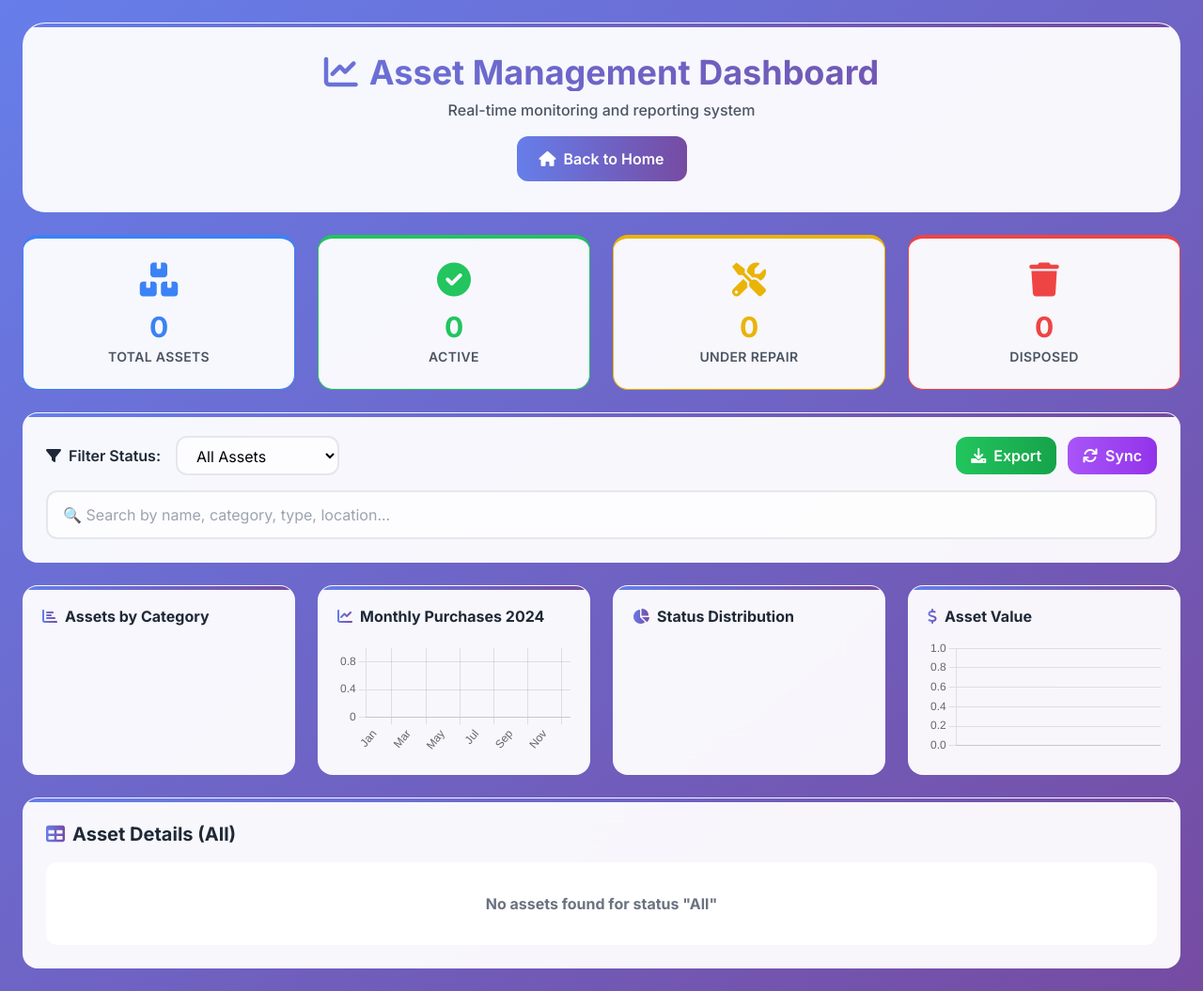
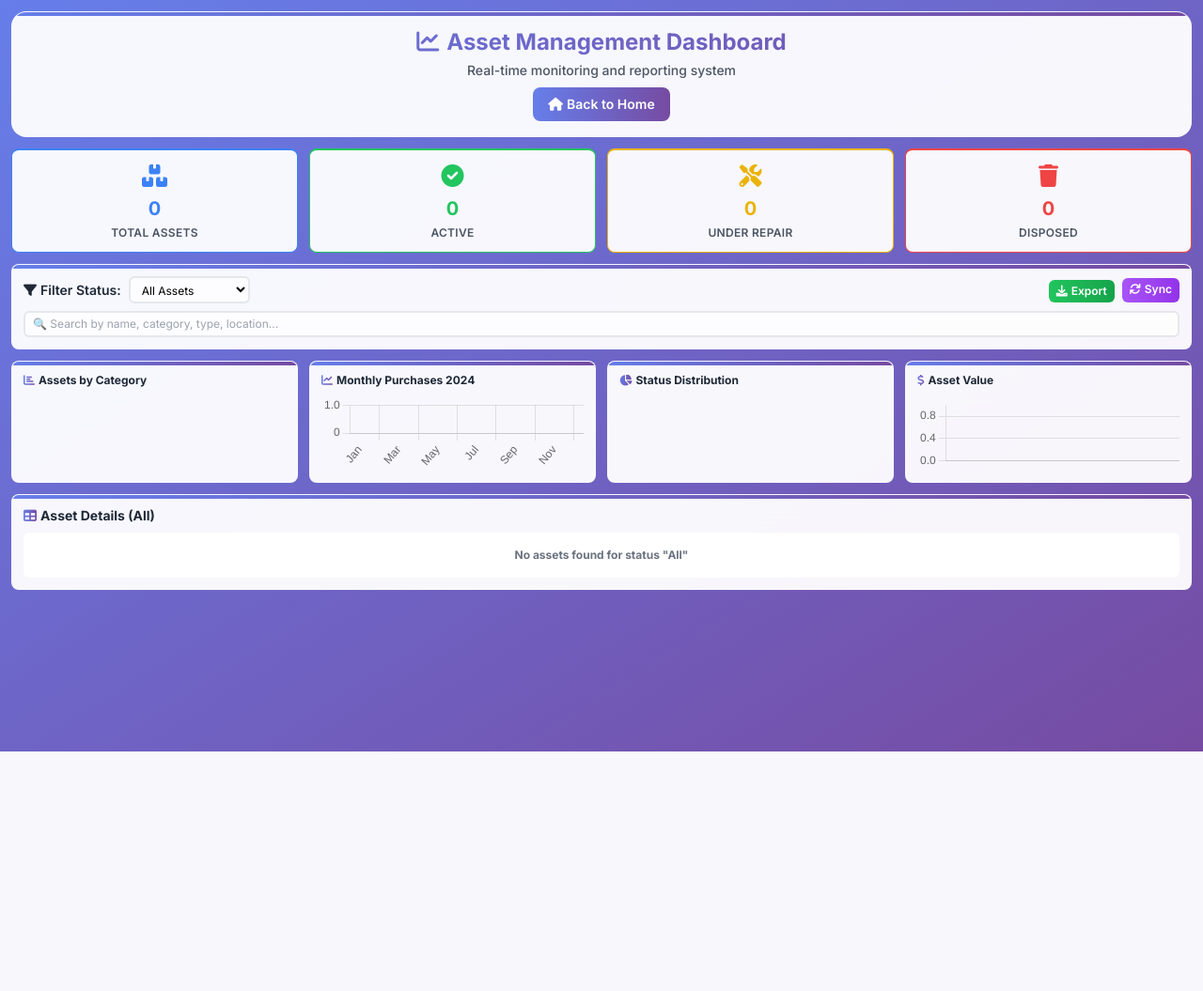
Before and after one commit to hafidzduddin85/ambp, a FastAPI app: page /dashboard in a window 1280 px wide. Shown: the whole page at 94% size. After the commit the page ends 800 px from the top, so only its background shows below. Run offline with FastAPI, Linux system fonts and the light colour scheme; the visitor is signed in with stand-in values (Sample User, id 1); lists and menus that the app fills with data are empty; parts of the project's set-up code (start-up, migrations or seed data) failed here and were passed over; some libraries are stand-ins or nearby versions.

Commit message:
redesign

```diff
--- a/app/templates/dashboard.html
+++ b/app/templates/dashboard.html
@@ -12,62 +12,62 @@
     {% include 'base_tailwind.html' %}
 </head>
 <body class="font-inter bg-gradient-to-br from-primary to-secondary min-h-screen">
-    <div class="max-w-7xl mx-auto p-4 md:p-6">
+    <div class="max-w-8xl mx-auto p-2 md:p-3">
         <!-- Header -->
-        <div class="glass rounded-3xl p-6 md:p-8 mb-6 text-center relative overflow-hidden gradient-border">
-            <h1 class="text-2xl md:text-3xl lg:text-4xl font-bold text-gray-800 mb-2 bg-gradient-to-r from-primary to-secondary bg-clip-text text-transparent">
-                <i class="fas fa-chart-line mr-3"></i>Asset Management Dashboard
+        <div class="glass rounded-2xl p-3 md:p-4 mb-3 text-center relative overflow-hidden gradient-border">
+            <h1 class="text-lg md:text-xl lg:text-2xl font-bold text-gray-800 mb-1 bg-gradient-to-r from-primary to-secondary bg-clip-text text-transparent">
+                <i class="fas fa-chart-line mr-2"></i>Asset Management Dashboard
             </h1>
-            <p class="text-gray-600 font-medium mb-4">Real-time monitoring and reporting system</p>
-            <a href="/home" class="inline-flex items-center px-6 py-3 bg-gradient-to-r from-primary to-secondary text-white rounded-xl font-semibold hover:-translate-y-1 hover:shadow-lg transition-all duration-300">
-                <i class="fas fa-home mr-2"></i>Back to Home
+            <p class="text-gray-600 font-medium mb-2 text-xs md:text-sm">Real-time monitoring and reporting system</p>
+            <a href="/home" class="inline-flex items-center px-4 py-2 bg-gradient-to-r from-primary to-secondary text-white rounded-lg font-semibold hover:-translate-y-1 hover:shadow-lg transition-all duration-300 text-sm">
+                <i class="fas fa-home mr-1"></i>Back to Home
             </a>
         </div>
 
         <!-- Statistics Cards -->
-        <div class="grid grid-cols-2 lg:grid-cols-4 gap-4 md:gap-6 mb-6">
-            <div class="glass rounded-2xl p-4 md:p-6 text-center relative overflow-hidden hover:-translate-y-2 hover:scale-105 transition-all duration-300 border-t-4 border-blue-500">
-                <div class="text-3xl md:text-4xl text-blue-500 mb-3">
+        <div class="grid grid-cols-2 lg:grid-cols-4 gap-2 md:gap-3 mb-3">
+            <div class="glass rounded-lg p-2 md:p-3 text-center relative overflow-hidden hover:-translate-y-1 hover:scale-102 transition-all duration-300 border-t-2 border-blue-500">
+                <div class="text-xl md:text-2xl text-blue-500 mb-1">
                     <i class="fas fa-boxes"></i>
                 </div>
-                <div class="text-2xl md:text-3xl font-bold text-blue-500 mb-1">{{ assets|length }}</div>
-                <div class="text-xs md:text-sm text-gray-600 font-semibold uppercase tracking-wide">Total Assets</div>
+                <div class="text-lg md:text-xl font-bold text-blue-500 mb-1">{{ assets|length }}</div>
+                <div class="text-xs text-gray-600 font-semibold uppercase tracking-wide">Total Assets</div>
             </div>
 
-            <div class="glass rounded-2xl p-4 md:p-6 text-center relative overflow-hidden hover:-translate-y-2 hover:scale-105 transition-all duration-300 border-t-4 border-green-500">
-                <div class="text-3xl md:text-4xl text-green-500 mb-3">
+            <div class="glass rounded-lg p-2 md:p-3 text-center relative overflow-hidden hover:-translate-y-1 hover:scale-102 transition-all duration-300 border-t-2 border-green-500">
+                <div class="text-xl md:text-2xl text-green-500 mb-1">
                     <i class="fas fa-check-circle"></i>
                 </div>
-                <div class="text-2xl md:text-3xl font-bold text-green-500 mb-1">{{ active_count }}</div>
-                <div class="text-xs md:text-sm text-gray-600 font-semibold uppercase tracking-wide">Active</div>
+                <div class="text-lg md:text-xl font-bold text-green-500 mb-1">{{ active_count }}</div>
+                <div class="text-xs text-gray-600 font-semibold uppercase tracking-wide">Active</div>
             </div>
 
-            <div class="glass rounded-2xl p-4 md:p-6 text-center relative overflow-hidden hover:-translate-y-2 hover:scale-105 transition-all duration-300 border-t-4 border-yellow-500">
-                <div class="text-3xl md:text-4xl text-yellow-500 mb-3">
+            <div class="glass rounded-lg p-2 md:p-3 text-center relative overflow-hidden hover:-translate-y-1 hover:scale-102 transition-all duration-300 border-t-2 border-yellow-500">
+                <div class="text-xl md:text-2xl text-yellow-500 mb-1">
                     <i class="fas fa-tools"></i>
                 </div>
-                <div class="text-2xl md:text-3xl font-bold text-yellow-500 mb-1">{{ repair_count }}</div>
-                <div class="text-xs md:text-sm text-gray-600 font-semibold uppercase tracking-wide">Under Repair</div>
+                <div class="text-lg md:text-xl font-bold text-yellow-500 mb-1">{{ repair_count }}</div>
+                <div class="text-xs text-gray-600 font-semibold uppercase tracking-wide">Under Repair</div>
             </div>
 
-            <div class="glass rounded-2xl p-4 md:p-6 text-center relative overflow-hidden hover:-translate-y-2 hover:scale-105 transition-all duration-300 border-t-4 border-red-500">
-                <div class="text-3xl md:text-4xl text-red-500 mb-3">
+            <div class="glass rounded-lg p-2 md:p-3 text-center relative overflow-hidden hover:-translate-y-1 hover:scale-102 transition-all duration-300 border-t-2 border-red-500">
+                <div class="text-xl md:text-2xl text-red-500 mb-1">
                     <i class="fas fa-trash"></i>
                 </div>
-                <div class="text-2xl md:text-3xl font-bold text-red-500 mb-1">{{ disposed_count }}</div>
-                <div class="text-xs md:text-sm text-gray-600 font-semibold uppercase tracking-wide">Disposed</div>
+                <div class="text-lg md:text-xl font-bold text-red-500 mb-1">{{ disposed_count }}</div>
+                <div class="text-xs text-gray-600 font-semibold uppercase tracking-wide">Disposed</div>
             </div>
         </div>
 
         <!-- Controls -->
-        <div class="glass rounded-2xl p-4 md:p-6 mb-6 relative overflow-hidden gradient-border">
-            <div class="flex flex-col lg:flex-row justify-between items-start lg:items-center gap-4">
-                <div class="flex flex-col sm:flex-row items-start sm:items-center gap-4">
-                    <label class="font-semibold text-gray-800 flex items-center">
-                        <i class="fas fa-filter mr-2"></i>Filter Status:
+        <div class="glass rounded-lg p-2 md:p-3 mb-3 relative overflow-hidden gradient-border">
+            <div class="flex flex-col lg:flex-row justify-between items-start lg:items-center gap-2">
+                <div class="flex flex-col sm:flex-row items-start sm:items-center gap-2">
+                    <label class="font-semibold text-gray-800 flex items-center text-sm">
+                        <i class="fas fa-filter mr-1"></i>Filter Status:
                     </label>
                     <form method="get" action="/dashboard" class="inline">
-                        <select name="status" onchange="this.form.submit()" class="px-4 py-2 border-2 border-gray-200 rounded-xl bg-white/80 focus:border-primary focus:ring-4 focus:ring-primary/10 transition-all duration-300">
+                        <select name="status" onchange="this.form.submit()" class="px-2 py-1 border-2 border-gray-200 rounded-md bg-white/80 focus:border-primary focus:ring-2 focus:ring-primary/10 transition-all duration-300 text-xs">
                             <option value="All" {% if selected_status == 'All' %}selected{% endif %}>All Assets</option>
                             <option value="Active" {% if selected_status == 'Active' %}selected{% endif %}>Active</option>
                             <option value="In Storage" {% if selected_status == 'In Storage' %}selected{% endif %}>In Storage</option>
@@ -78,97 +78,97 @@
                     </form>
                 </div>
 
-                <div class="flex flex-col sm:flex-row gap-3">
+                <div class="flex flex-col sm:flex-row gap-2">
                     <form method="get" action="/export" class="inline">
                         <input type="hidden" name="status" value="{{ selected_status }}">
-                        <button type="submit" class="px-4 py-2 bg-gradient-to-r from-green-500 to-green-600 text-white rounded-xl font-semibold hover:-translate-y-1 hover:shadow-lg transition-all duration-300">
-                            <i class="fas fa-download mr-2"></i>Export
+                        <button type="submit" class="px-2 py-1 bg-gradient-to-r from-green-500 to-green-600 text-white rounded-md font-semibold hover:-translate-y-1 hover:shadow-lg transition-all duration-300 text-xs">
+                            <i class="fas fa-download mr-1"></i>Export
                         </button>
                     </form>
                     {% if user and user.role == 'admin' %}
-                    <a href="/sync" class="px-4 py-2 bg-gradient-to-r from-purple-500 to-purple-600 text-white rounded-xl font-semibold hover:-translate-y-1 hover:shadow-lg transition-all duration-300">
-                        <i class="fas fa-sync mr-2"></i>Sync
+                    <a href="/sync" class="px-2 py-1 bg-gradient-to-r from-purple-500 to-purple-600 text-white rounded-md font-semibold hover:-translate-y-1 hover:shadow-lg transition-all duration-300 text-xs">
+                        <i class="fas fa-sync mr-1"></i>Sync
                     </a>
                     {% endif %}
                 </div>
             </div>
 
-            <div class="mt-4">
-                <input type="text" id="searchBox" class="w-full px-4 py-3 border-2 border-gray-200 rounded-xl bg-white/80 focus:border-primary focus:ring-4 focus:ring-primary/10 transition-all duration-300" placeholder="🔍 Search by name, category, type, location..." onkeyup="searchTable()">
+            <div class="mt-2">
+                <input type="text" id="searchBox" class="w-full px-2 py-1 border-2 border-gray-200 rounded-md bg-white/80 focus:border-primary focus:ring-2 focus:ring-primary/10 transition-all duration-300 text-xs" placeholder="🔍 Search by name, category, type, location..." onkeyup="searchTable()">
             </div>
         </div>
 
         <!-- Mobile Tabs -->
-        <div class="lg:hidden glass rounded-2xl p-4 mb-6">
-            <div class="flex gap-2">
-                <button class="flex-1 px-4 py-3 bg-primary text-white rounded-xl font-semibold" onclick="showTab('charts')">📊 Charts</button>
-                <button class="flex-1 px-4 py-3 bg-gray-200 text-gray-700 rounded-xl font-semibold" onclick="showTab('table')">📋 Table</button>
+        <div class="lg:hidden glass rounded-lg p-2 mb-3">
+            <div class="flex gap-1">
+                <button class="flex-1 px-2 py-1 bg-primary text-white rounded-md font-semibold text-xs" onclick="showTab('charts')">📊 Charts</button>
+                <button class="flex-1 px-2 py-1 bg-gray-200 text-gray-700 rounded-md font-semibold text-xs" onclick="showTab('table')">📋 Table</button>
             </div>
         </div>
 
         <!-- Charts Section -->
         <div id="charts-tab" class="tab-content">
-            <div class="grid grid-cols-1 md:grid-cols-2 lg:grid-cols-4 gap-4 md:gap-6 mb-6">
-                <div class="glass rounded-2xl p-4 md:p-5 relative overflow-hidden gradient-border hover:-translate-y-1 transition-all duration-300">
-                    <h3 class="text-sm md:text-base font-bold text-gray-800 mb-3 flex items-center">
-                        <i class="fas fa-chart-bar mr-2 bg-gradient-to-r from-primary to-secondary bg-clip-text text-transparent"></i>
+            <div class="grid grid-cols-1 md:grid-cols-2 lg:grid-cols-4 gap-2 md:gap-3 mb-3">
+                <div class="glass rounded-lg p-2 md:p-3 relative overflow-hidden gradient-border hover:-translate-y-1 transition-all duration-300">
+                    <h3 class="text-xs font-bold text-gray-800 mb-2 flex items-center">
+                        <i class="fas fa-chart-bar mr-1 bg-gradient-to-r from-primary to-secondary bg-clip-text text-transparent"></i>
                         Assets by Category
                     </h3>
-                    <div class="flex flex-col lg:flex-row gap-3">
-                        <canvas id="kategoriChart" class="max-h-32 lg:max-h-28 flex-1"></canvas>
-                        <div id="kategoriInfo" class="text-xs space-y-1 lg:w-24"></div>
+                    <div class="flex flex-col lg:flex-row gap-2">
+                        <canvas id="kategoriChart" class="max-h-20 flex-1"></canvas>
+                        <div id="kategoriInfo" class="text-xs space-y-1 lg:w-16"></div>
                     </div>
                 </div>
 
-                <div class="glass rounded-2xl p-4 md:p-5 relative overflow-hidden gradient-border hover:-translate-y-1 transition-all duration-300">
-                    <h3 class="text-sm md:text-base font-bold text-gray-800 mb-3 flex items-center">
-                        <i class="fas fa-chart-line mr-2 bg-gradient-to-r from-primary to-secondary bg-clip-text text-transparent"></i>
+                <div class="glass rounded-lg p-2 md:p-3 relative overflow-hidden gradient-border hover:-translate-y-1 transition-all duration-300">
+                    <h3 class="text-xs font-bold text-gray-800 mb-2 flex items-center">
+                        <i class="fas fa-chart-line mr-1 bg-gradient-to-r from-primary to-secondary bg-clip-text text-transparent"></i>
                         Monthly Purchases 2024
                     </h3>
-                    <canvas id="monthlyChart" class="max-h-32"></canvas>
+                    <canvas id="monthlyChart" class="max-h-20"></canvas>
                 </div>
 
-                <div class="glass rounded-2xl p-4 md:p-5 relative overflow-hidden gradient-border hover:-translate-y-1 transition-all duration-300">
-                    <h3 class="text-sm md:text-base font-bold text-gray-800 mb-3 flex items-center">
-                        <i class="fas fa-chart-pie mr-2 bg-gradient-to-r from-primary to-secondary bg-clip-text text-transparent"></i>
+                <div class="glass rounded-lg p-2 md:p-3 relative overflow-hidden gradient-border hover:-translate-y-1 transition-all duration-300">
+                    <h3 class="text-xs font-bold text-gray-800 mb-2 flex items-center">
+                        <i class="fas fa-chart-pie mr-1 bg-gradient-to-r from-primary to-secondary bg-clip-text text-transparent"></i>
                         Status Distribution
                     </h3>
-                    <div class="flex flex-col lg:flex-row gap-3">
-                        <canvas id="statusChart" class="max-h-32 lg:max-h-28 flex-1"></canvas>
-                        <div id="statusInfo" class="text-xs space-y-1 lg:w-24"></div>
+                    <div class="flex flex-col lg:flex-row gap-2">
+                        <canvas id="statusChart" class="max-h-20 flex-1"></canvas>
+                        <div id="statusInfo" class="text-xs space-y-1 lg:w-16"></div>
                     </div>
                 </div>
 
-                <div class="glass rounded-2xl p-4 md:p-5 relative overflow-hidden gradient-border hover:-translate-y-1 transition-all duration-300">
-                    <h3 class="text-sm md:text-base font-bold text-gray-800 mb-3 flex items-center">
-                        <i class="fas fa-dollar-sign mr-2 bg-gradient-to-r from-primary to-secondary bg-clip-text text-transparent"></i>
+                <div class="glass rounded-lg p-2 md:p-3 relative overflow-hidden gradient-border hover:-translate-y-1 transition-all duration-300">
+                    <h3 class="text-xs font-bold text-gray-800 mb-2 flex items-center">
+                        <i class="fas fa-dollar-sign mr-1 bg-gradient-to-r from-primary to-secondary bg-clip-text text-transparent"></i>
                         Asset Value
                     </h3>
-                    <canvas id="valueChart" class="max-h-32"></canvas>
+                    <canvas id="valueChart" class="max-h-20"></canvas>
                 </div>
             </div>
         </div>
 
         <!-- Table Section -->
         <div id="table-tab" class="tab-content">
-            <div class="glass rounded-2xl p-4 md:p-6 relative overflow-hidden gradient-border">
-                <h3 class="text-lg md:text-xl font-bold text-gray-800 mb-4 flex items-center">
-                    <i class="fas fa-table mr-2 bg-gradient-to-r from-primary to-secondary bg-clip-text text-transparent"></i>
+            <div class="glass rounded-lg p-2 md:p-3 relative overflow-hidden gradient-border">
+                <h3 class="text-sm font-bold text-gray-800 mb-2 flex items-center">
+                    <i class="fas fa-table mr-1 bg-gradient-to-r from-primary to-secondary bg-clip-text text-transparent"></i>
                     Asset Details ({{ selected_status }})
                 </h3>
-                <div class="overflow-x-auto rounded-xl">
-                    <table id="assetTable" class="w-full bg-white rounded-xl overflow-hidden">
+                <div class="overflow-x-auto rounded-md">
+                    <table id="assetTable" class="w-full bg-white rounded-md overflow-hidden">
                         <thead>
                             {% if assets %}
                             <tr class="bg-gradient-to-r from-primary to-secondary text-white">
                                 {% for key in assets[0].keys() %}
                                     {% if key in ['ID', 'Item Name', 'Category', 'Type', 'Asset Tag', 'Company', 'Location', 'Status', 'Purchase Cost', 'Purchase Date'] %}
-                                        <th class="px-3 md:px-4 py-3 md:py-4 text-left text-xs md:text-sm font-bold uppercase tracking-wider">{{ key }}</th>
+                                        <th class="px-2 py-2 text-left text-xs font-bold uppercase tracking-wider">{{ key }}</th>
                                     {% endif %}
                                 {% endfor %}
                             </tr>
                             {% else %}
-                            <tr><th class="px-4 py-8 text-center text-gray-500" colspan="100%">No assets found for status "{{ selected_status }}"</th></tr>
+                            <tr><th class="px-2 py-4 text-center text-gray-500 text-xs" colspan="100%">No assets found for status "{{ selected_status }}"</th></tr>
                             {% endif %}
                         </thead>
                         <tbody class="divide-y divide-gray-100">
@@ -176,9 +176,9 @@
                             <tr class="hover:bg-gray-50 transition-colors duration-200">
                                 {% for key, value in row.items() %}
                                     {% if key in ['ID', 'Item Name', 'Category', 'Type', 'Asset Tag', 'Company', 'Location', 'Status', 'Purchase Cost', 'Purchase Date'] %}
-                                        <td class="px-3 md:px-4 py-3 md:py-4 text-xs md:text-sm text-gray-900">
+                                        <td class="px-2 py-2 text-xs text-gray-900">
                                             {% if key == 'Status' %}
-                                                <span class="inline-flex px-2 py-1 text-xs font-semibold rounded-full
+                                                <span class="inline-flex px-1 py-0.5 text-xs font-semibold rounded-full
                                                     {% if value == 'Active' %}bg-green-100 text-green-800
                                                     {% elif value == 'In Storage' %}bg-blue-100 text-blue-800
                                                     {% elif value == 'Under Repair' %}bg-yellow-100 text-yellow-800
@@ -223,7 +223,7 @@
                 datasets: [{
                     data: kategoriValues,
                     backgroundColor: colors.slice(0, kategoriLabels.length),
-                    borderWidth: 2,
+                    borderWidth: 1,
                     borderColor: '#fff'
                 }]
             },
@@ -241,11 +241,11 @@
         kategoriLabels.forEach((label, index) => {
             const percentage = ((kategoriValues[index] / totalAssets) * 100).toFixed(1);
             categoryInfoHTML += `
-                <div class="flex items-center gap-2">
-                    <div class="w-3 h-3 rounded-full" style="background-color: ${colors[index]}"></div>
+                <div class="flex items-center gap-1">
+                    <div class="w-2 h-2 rounded-full" style="background-color: ${colors[index]}"></div>
                     <div class="flex-1">
-                        <div class="font-semibold text-gray-800">${label}</div>
-                        <div class="text-gray-600">${percentage}%</div>
+                        <div class="font-semibold text-gray-800 text-xs">${label}</div>
+                        <div class="text-gray-600 text-xs">${percentage}%</div>
                     </div>
                 </div>
             `;
@@ -277,7 +277,7 @@
                     label: 'Purchases',
                     data: monthlyData,
                     backgroundColor: '#3498db',
-                    borderRadius: 4
+                    borderRadius: 2
                 }]
             },
             options: {
@@ -305,7 +305,7 @@
                 datasets: [{
                     data: Object.values(statusData),
                     backgroundColor: ['#27ae60', '#f39c12', '#e74c3c', '#3498db', '#9b59b6'],
-                    borderWidth: 2,
+                    borderWidth: 1,
                     borderColor: '#fff'
                 }]
             },
@@ -324,11 +324,11 @@
         Object.keys(statusData).forEach((status, index) => {
             const percentage = ((statusData[status] / totalAssets) * 100).toFixed(1);
             statusInfoHTML += `
-                <div class="flex items-center gap-2">
-                    <div class="w-3 h-3 rounded-full" style="background-color: ${statusColors[index]}"></div>
+                <div class="flex items-center gap-1">
+                    <div class="w-2 h-2 rounded-full" style="background-color: ${statusColors[index]}"></div>
                     <div class="flex-1">
-                        <div class="font-semibold text-gray-800">${status}</div>
-                        <div class="text-gray-600">${percentage}%</div>
+                        <div class="font-semibold text-gray-800 text-xs">${status}</div>
+                        <div class="text-gray-600 text-xs">${percentage}%</div>
                     </div>
                 </div>
             `;
@@ -372,7 +372,7 @@
                     label: `Value (${unit} Rp)`,
                     data: Object.values(formattedValues),
                     backgroundColor: colors.slice(0, Object.keys(formattedValues).length),
-                    borderRadius: 4
+                    borderRadius: 2
                 }]
             },
             options: {
```
